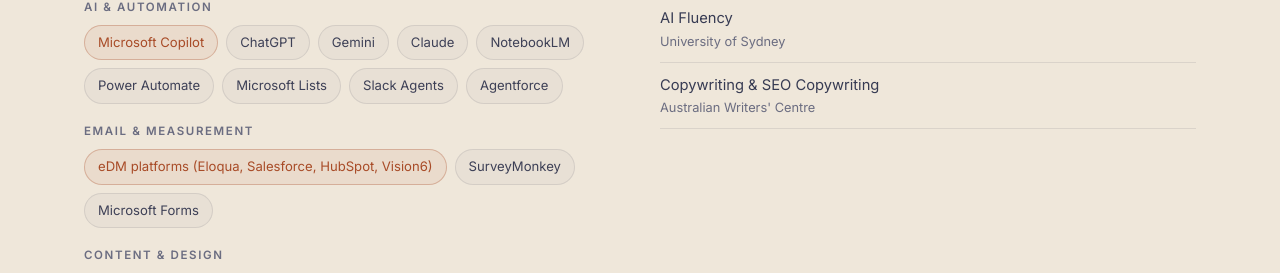
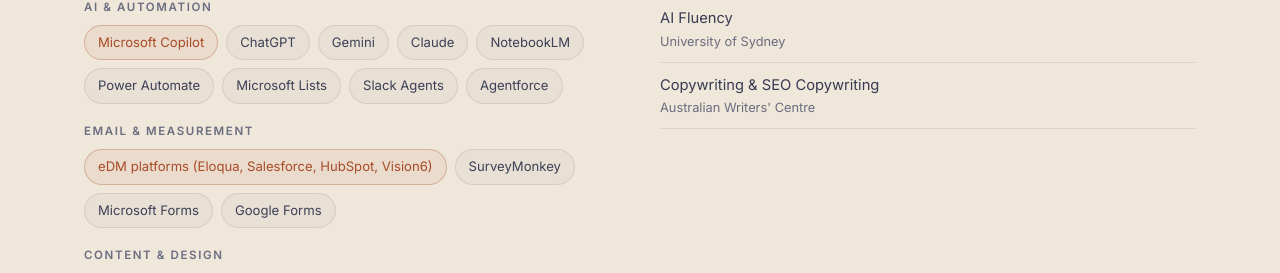
Before and after one commit to SpareRoom-Creations/Spareroom-Webpage, a plain HTML site: page index.html in a window 1280 px wide. Shown: the part 6942-7215 px from the top of the page. Drawn offline with nearby package versions, Linux system fonts and the light colour scheme; a web font is replaced by a local one.

Commit message:
Add Google Forms
Co-Authored-By: Claude Opus 5.5 <noreply@anthropic.com>

```diff
--- a/index.html
+++ b/index.html
@@ -550,7 +550,7 @@
           <p class="grp">AI &amp; automation</p>
           <div class="chips"><span class="hl">Microsoft Copilot</span><span>ChatGPT</span><span>Gemini</span><span>Claude</span><span>NotebookLM</span><span>Power Automate</span><span>Microsoft Lists</span><span>Slack Agents</span><span>Agentforce</span></div>
           <p class="grp">Email &amp; measurement</p>
-          <div class="chips"><span class="hl">eDM platforms (Eloqua, Salesforce, HubSpot, Vision6)</span><span>SurveyMonkey</span><span>Microsoft Forms</span></div>
+          <div class="chips"><span class="hl">eDM platforms (Eloqua, Salesforce, HubSpot, Vision6)</span><span>SurveyMonkey</span><span>Microsoft Forms</span><span>Google Forms</span></div>
           <p class="grp">Content &amp; design</p>
           <div class="chips"><span>Figma</span><span>Canva</span><span>Adobe Creative Suite</span><span>Video &amp; audio editing</span></div>
           <p class="grp">Project management &amp; collaboration</p>
```
